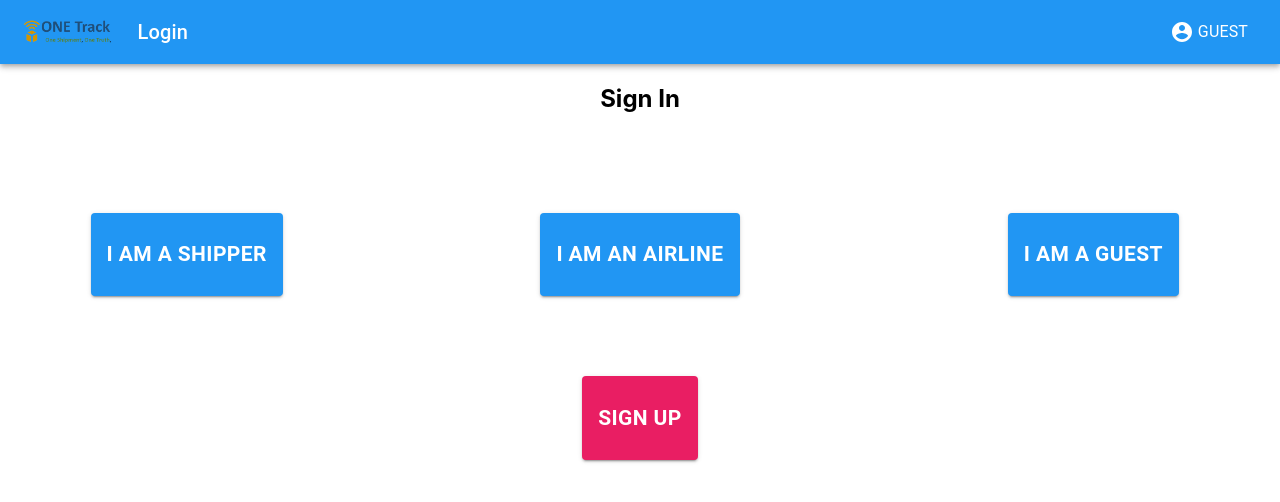
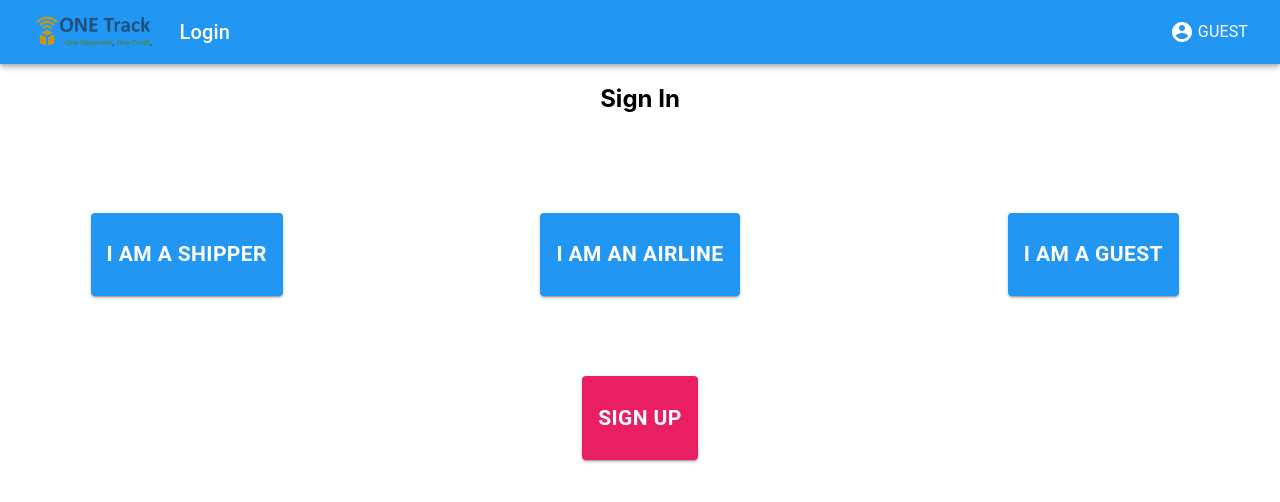
Before and after one commit to La-French-Team/ONE-Record-Hackathon-2020, a React (Create React App) app: page / in a window 1280 px wide. Shown: the top 502 px of the page. Built offline with nearby package versions, Linux system fonts and the light colour scheme; what react-mapbox-gl would draw is missing.

Commit message:
Make logo BIGGER

```diff
--- a/src/components/commons/Header/Header.jsx
+++ b/src/components/commons/Header/Header.jsx
@@ -5,7 +5,7 @@ import Toolbar from '@material-ui/core/Toolbar';
 import Typography from '@material-ui/core/Typography';
 import AccountCircle from '@material-ui/icons/AccountCircle';
 import { Link, useRouteMatch } from 'react-router-dom';
-import { IconButton, Button } from '@material-ui/core';
+import { Button } from '@material-ui/core';
 
 const useStyles = makeStyles((theme) => ({
   root: {
@@ -20,7 +20,7 @@ const useStyles = makeStyles((theme) => ({
     flexGrow: 1,
   },
   logo: {
-    height: '30px',
+    height: '40px',
     width: 'auto',
     scale: '',
     objectFit: 'cover',
@@ -43,13 +43,13 @@ const Header = ({ pageName = '' }) => {
     <AppBar position='static'>
       <Toolbar>
         <Link to='/'>
-          <IconButton edge='start' className={classes.menuButton}>
+          <Button className={classes.menuButton}>
             <img
               src={`${process.env.PUBLIC_URL}/one-track.png`}
               className={classes.logo}
               alt='onecargo-logo'
             />
-          </IconButton>
+          </Button>
         </Link>
         <Typography variant='h6' className={classes.title}>
           {pageName}
```
